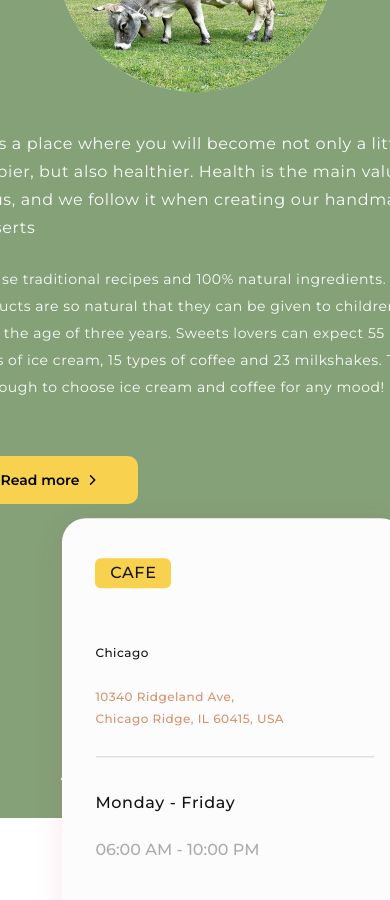
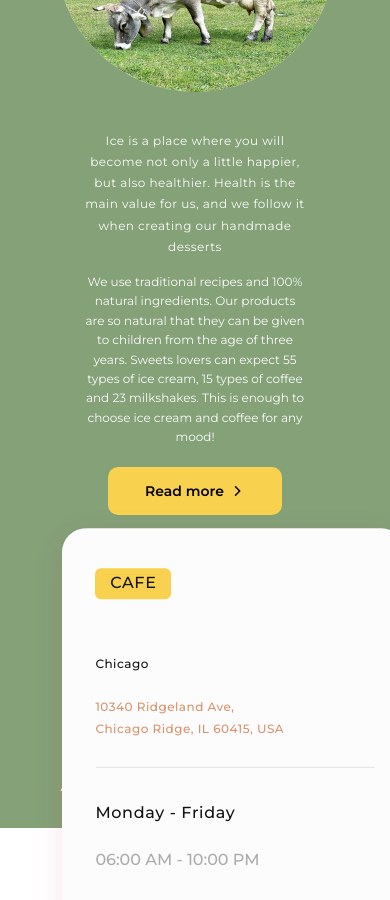
Before and after one commit to SergUserGit/new_vue_project, a Vue app in the folder my-first-project/: page / in a window 390 px wide. Shown: the part 2360-3260 px from the top of the page. Built offline with nearby package versions, Linux system fonts and the light colour scheme; a web font is replaced by a local one.

Commit message:
add: items how its made
add: items how its made

```diff
--- a/my-first-project/src/components/icecream/HowItsMadeArticle.vue
+++ b/my-first-project/src/components/icecream/HowItsMadeArticle.vue
@@ -219,7 +219,7 @@ export default {
     gap: 39px;
   }
 }
-
+@media screen and (min-width: 1200px) {
   .group-articles-ph-one {
     margin: 0;
     padding: 0;
@@ -231,7 +231,53 @@ export default {
     font-family: "Montserrat", sans-serif;
     color: #fcfcfc;
   }
+}
 
+@media screen and (min-width: 320px) and (max-width: 479px) {
+  .group-articles-ph-one {
+    margin: 0;
+    padding: 0;
+    font-weight: 400;
+    font-size: 12px;
+    line-height: 176%;
+    letter-spacing: 0.04em;
+    text-align: center;
+    font-family: "Montserrat", sans-serif;
+    color: #fcfcfc;
+    width: 220px;
+  }
+}
+
+@media screen and (min-width: 480px) and (max-width: 767px) {
+  .group-articles-ph-one {
+    margin: 0;
+    padding: 0;
+    font-weight: 400;
+    font-size: 12px;
+    line-height: 176%;
+    letter-spacing: 0.04em;
+    text-align: center;
+    font-family: "Montserrat", sans-serif;
+    color: #fcfcfc;
+    width: 220px;
+  }
+}
+
+@media screen and (min-width: 768px) and (max-width: 1199px) {
+  .group-articles-ph-one {
+    margin: 0;
+    padding: 0;
+    font-weight: 400;
+    font-size: 12px;
+    line-height: 176%;
+    letter-spacing: 0.04em;
+    font-family: "Montserrat", sans-serif;
+    color: #fcfcfc;
+    width: 334px;
+  }
+}
+
+@media screen and (min-width: 1200px) {
   .group-articles-ph-two {
     margin: 0;
     padding: 0;
@@ -243,12 +289,84 @@ export default {
     font-family: "Montserrat", sans-serif;
     color: #fcfcfc;
   }
+}
 
+@media screen and (min-width: 320px) and (max-width: 479px) {
+  .group-articles-ph-two {
+    margin: 0;
+    padding: 0;
+    font-weight: 400;
+    font-size: 12px;
+    line-height: 162%;
+    text-align: center;
+    font-family: "Montserrat", sans-serif;
+    color: #fcfcfc;
+    width: 220px;
+  }
+}
+
+@media screen and (min-width: 480px) and (max-width: 767px) {
+  .group-articles-ph-two {
+    margin: 0;
+    padding: 0;
+    font-weight: 400;
+    font-size: 12px;
+    line-height: 162%;
+    text-align: center;
+    font-family: "Montserrat", sans-serif;
+    color: #fcfcfc;
+    width: 220px;
+  }
+}
+
+@media screen and (min-width: 768px) and (max-width: 1199px) {
+  .group-articles-ph-two {
+    margin: 0;
+    padding: 0;
+    font-weight: 400;
+    font-size: 12px;
+    line-height: 176%;
+    letter-spacing: 0.04em;
+    font-family: "Montserrat", sans-serif;
+    color: #fcfcfc;
+    width: 334px;
+  }
+}
+
+@media screen and (min-width: 1200px) {
   .group-articles-ph {
     display: flex;
     flex-direction: column;
     gap: 23px;
     margin-bottom: 55px;
+  }
+}
+
+@media screen and (min-width: 320px) and (max-width: 479px) {
+  .group-articles-ph {
+    display: flex;
+    flex-direction: column;
+    gap: 15px;
+    margin-bottom: 20px;
+  }
+}
+
+@media screen and (min-width: 480px) and (max-width: 767px) {
+  .group-articles-ph {
+    display: flex;
+    flex-direction: column;
+    gap: 15px;
+    margin-bottom: 20px;
+  }
+}
+
+@media screen and (min-width: 768px) and (max-width: 1199px) {
+  .group-articles-ph {
+    display: flex;
+    flex-direction: column;
+    gap: 20px;
+    margin-bottom: 40px;
+  }
 }
 
 .how-its-ref {
@@ -272,4 +390,20 @@ export default {
   line-height: 129%;
   color: #000;
 }
+
+@media screen and (min-width: 320px) and (max-width: 479px) {
+  .group-ph {
+    display: flex;
+    flex-direction: column;
+    align-items: center;
+  }
+}
+
+@media screen and (min-width: 480px) and (max-width: 767px) {
+  .group-ph {
+    display: flex;
+    flex-direction: column;
+    align-items: center;
+  }
+}
 </style>
```
Lines whose indentation alone changed are shown as unchanged.
